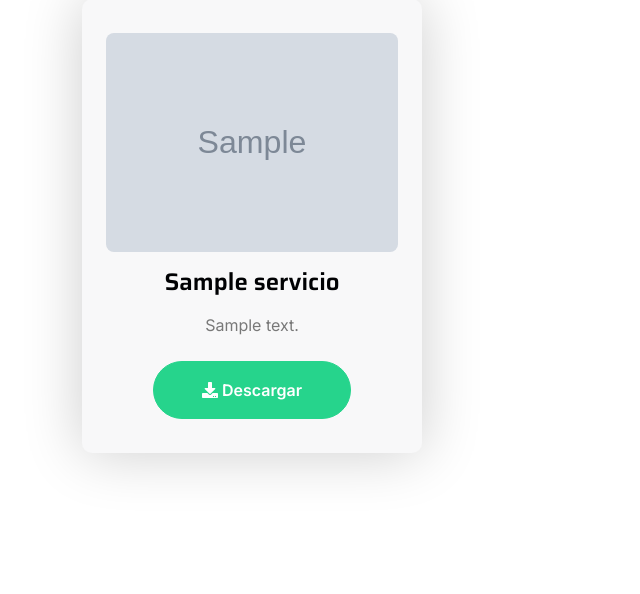
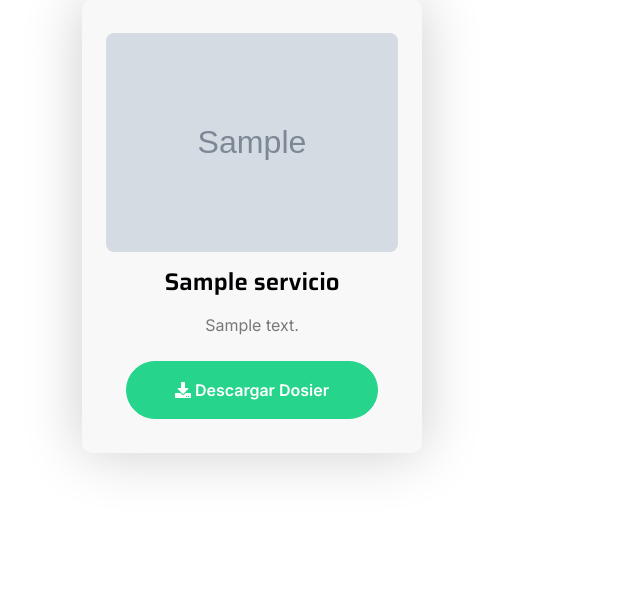
Before and after one commit to dylanQ12/nexus-ia-railway, a Django app: page / in a window 1280 px wide. Shown: the part 1711-2305 px from the top of the page, without its empty margins (0-640 px from the left). Run offline with Django 4.2, Linux system fonts and the light colour scheme; tables that the repository leaves empty hold one stand-in row (values such as "Sample post"); grey boxes marked "Sample" are stand-in pictures; some libraries are stand-ins or nearby versions.

Commit message:
update file home.html

```diff
--- a/principal/templates/sections/home.html
+++ b/principal/templates/sections/home.html
@@ -79,7 +79,7 @@
                                 {{ service.descripcion }}
                             </p>
                             <div class="col-12 text-center"> <!-- Añadido contenedor para centrar el botón -->
-                                <a href="{{ service.link_pdf }}" download="{{ service.titulo }}.pdf" class="btn btn-secondary text-white px-5 py-3 rounded-pill"><i class="fas fa-download"></i> Descargar</a>
+                                <a href="{{ service.link_pdf }}" download="{{ service.titulo }}.pdf" class="btn btn-secondary text-white px-5 py-3 rounded-pill"><i class="fas fa-download"></i> Descargar Dosier</a>
                             </div>
                         </div>
                     </div>
```
